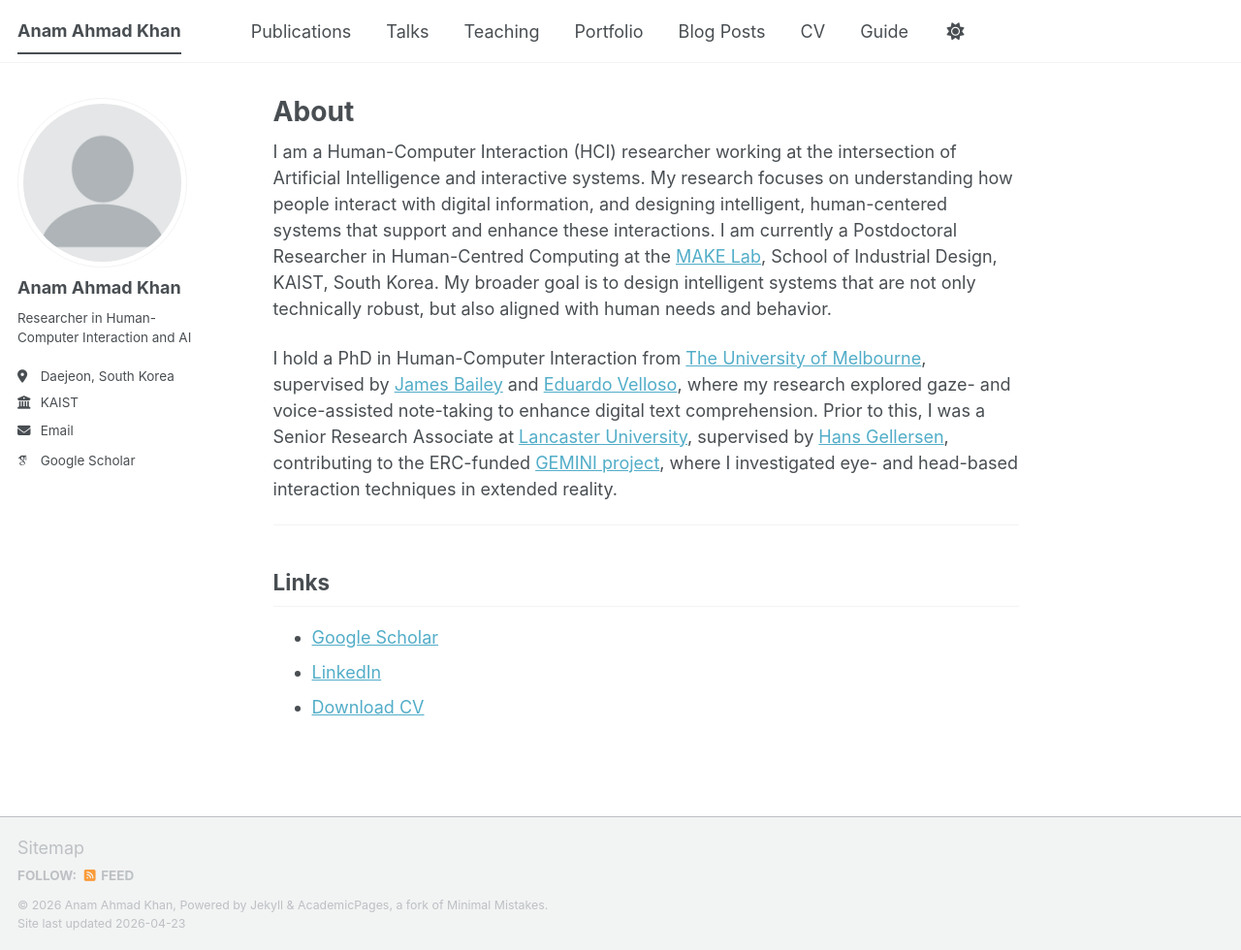
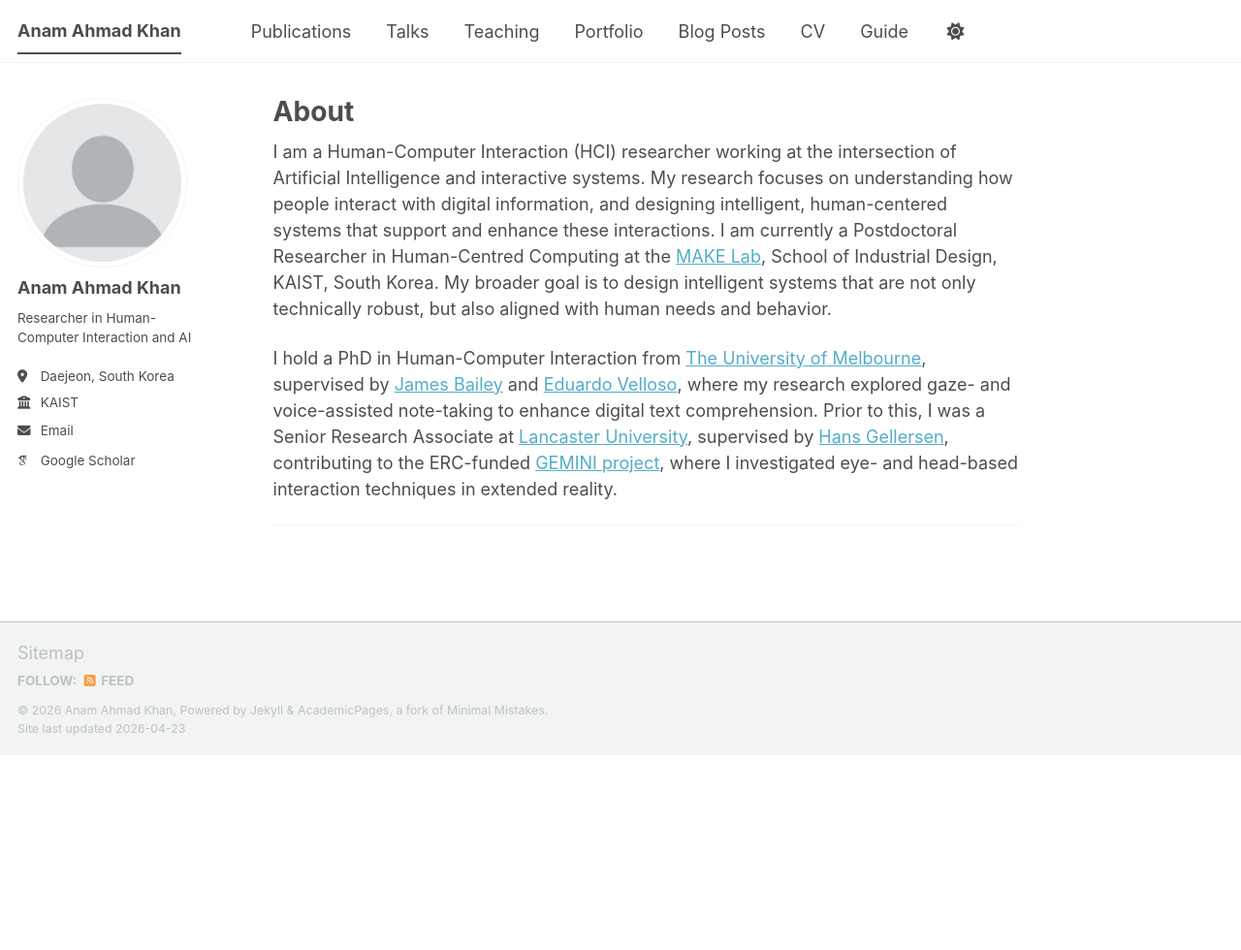
Before and after one commit to khananamahmad3-max/anamkhan.github.io, a Jekyll site: the page built from _pages/about.md, in a window 1280 px wide and 980 px high. Shown: the whole window at 97% size. Built offline with Jekyll 4.4.1, drawn with Linux system fonts in a browser that asks for light colours; some web fonts are replaced; a script bundle is joined from its source files by our own code; library files that are not in the unit come from our copies.

Commit message:
Update about.md

```diff
--- a/_pages/about.md
+++ b/_pages/about.md
@@ -11,9 +11,3 @@
 I hold a PhD in Human-Computer Interaction from [The University of Melbourne](https://www.unimelb.edu.au), supervised by [James Bailey](https://scholar.google.com/citations?user=...) and [Eduardo Velloso](https://eduardovelloso.com), where my research explored gaze- and voice-assisted note-taking to enhance digital text comprehension. Prior to this, I was a Senior Research Associate at [Lancaster University](https://www.lancaster.ac.uk), supervised by [Hans Gellersen](https://www.lancaster.ac.uk/scc/about-us/people/hans-gellersen), contributing to the ERC-funded [GEMINI project](https://gemini-erc.eu), where I investigated eye- and head-based interaction techniques in extended reality.
 
 ---
-
-## Links
-
-- [Google Scholar](https://scholar.google.com/citations?user=j5thF_4AAAAJ)
-- [LinkedIn](https://www.linkedin.com/in/anam-ahmad-khan)
-- [Download CV](../cv.pdf)
```
